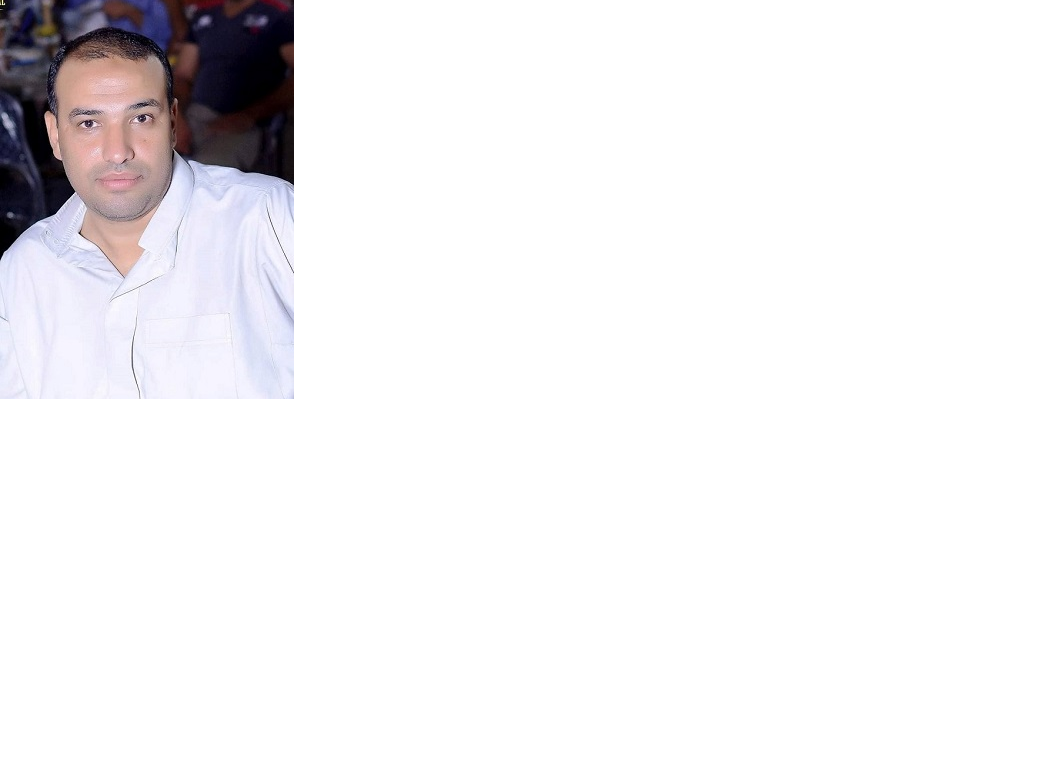
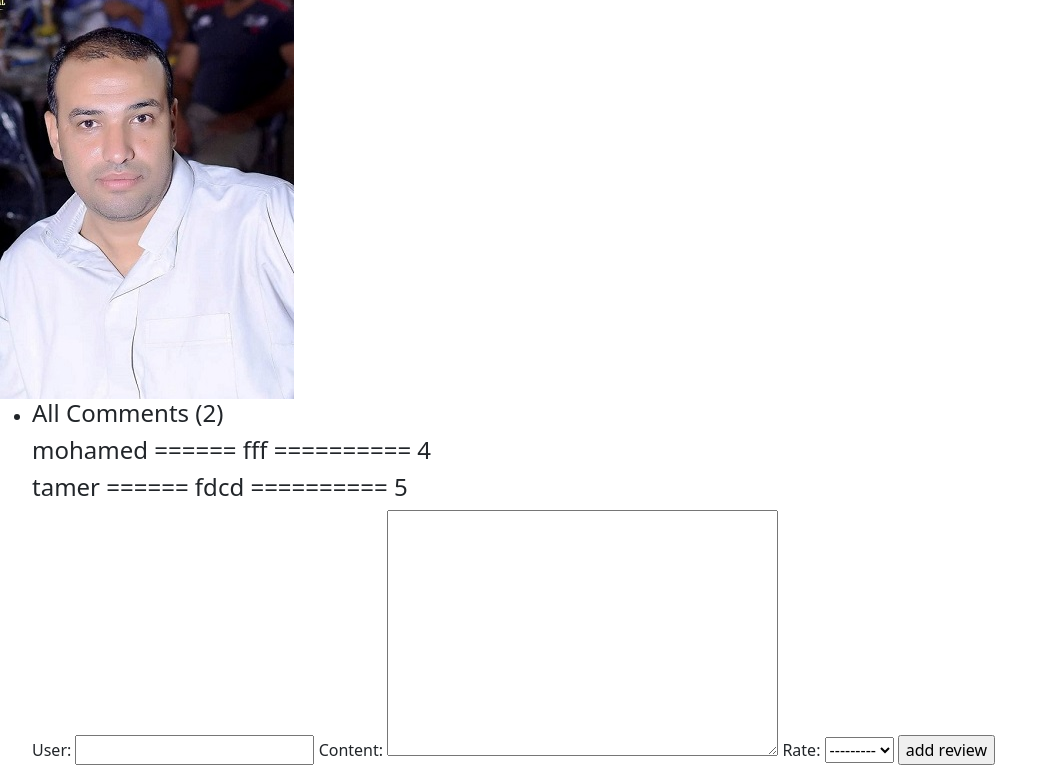
Before and after one commit to mohamedelazb86/e-copmmerce-amazon, a Django app: a page that uses posts/templates/posts/post_detail.html in a window 1280 px wide. Shown: the part 364-1145 px from the top of the page, without its empty margins (0-1058 px from the left). Before the commit the page ends 763 px from the top, so only its background shows below. Run offline with Django 4.2, Linux system fonts and the light colour scheme; data comes from the database, SQL or seed files in the repository; both versions use the stored data as it was after the commit; parts of the project's set-up code (start-up, migrations or seed data) failed here and were passed over.

Commit message:
add review

```diff
--- a/posts/forms.py
+++ b/posts/forms.py
@@ -1,8 +1,14 @@
 from django import forms
-from .models import Post
+from .models import Post,Review
 
 class PostForm(forms.ModelForm):
     class Meta:
         model=Post
         #fields='__all__'
         exclude=('user',)
+
+class ReviewForm(forms.ModelForm):
+    class Meta:
+        model=Review
+        #fields='__all__'
+        fields=['user','content','rate']
--- a/posts/templates/posts/post_detail.html
+++ b/posts/templates/posts/post_detail.html
@@ -17,6 +17,22 @@
     <h3>{{post.publish_date}}</h3>
     <img src="{{post.image.url}}" alt="">
 
+    <ul>
+        <li><h4>All Comments ({{reviews|length}}) </h4></li>
+
+        {% for review in reviews %}
+        <h4>{{review.user}} ======  {{review.content}} ==========  {{review.rate}}</h4>
+        {% empty %}
+        <h4>sorry there are no review here </h4>
+
+        {% endfor %}
+        <form action="" method="post">
+            {% csrf_token %}
+            {{form}}
+            <input type="submit" value="add review">
+        </form>
+    </ul>
+
 
     <script src="https://cdn.jsdelivr.net/npm/bootstrap@5.3.3/dist/js/bootstrap.bundle.min.js" integrity="sha384-YvpcrYf0tY3lHB60NNkmXc5s9fDVZLESaAA55NDzOxhy9GkcIdslK1eN7N6jIeHz" crossorigin="anonymous"></script>
   </body>
--- a/posts/views.py
+++ b/posts/views.py
@@ -1,7 +1,7 @@
 from django.shortcuts import render,redirect
 
 from .models import Post,Review
-from .forms import PostForm
+from .forms import PostForm,ReviewForm
 
 # create crud opertion by functions
 
@@ -26,9 +26,23 @@ def post_list(request):
 
 def post_detatil(request,slug):
     post=Post.objects.get(slug=slug)
+    reviews=Review.objects.filter(post=post)
+
+    if request.method=='POST':
+        form=ReviewForm(request.POST)
+        if form.is_valid():
+            myform=form.save(commit=False)
+            myform.post=post
+
+            myform.save()
+            return redirect(f'/posts/{post.slug}')
+    else:
+        form=ReviewForm()
 
     context={
-        'post':post
+        'post':post,
+        'reviews':reviews,
+        'form':form,
     }
     return render(request,'posts/post_detail.html',context)
 
@@ -38,7 +52,7 @@ def create_post(request,slug):
         if form.is_valid():
             myform=form.save(commit=False)
             myform.user=request.user
-            form.save()
+            myform.save()
             return redirect('/posts/')
     else:
         form=PostForm()
```
Also changed, not shown: db.sqlite3.
